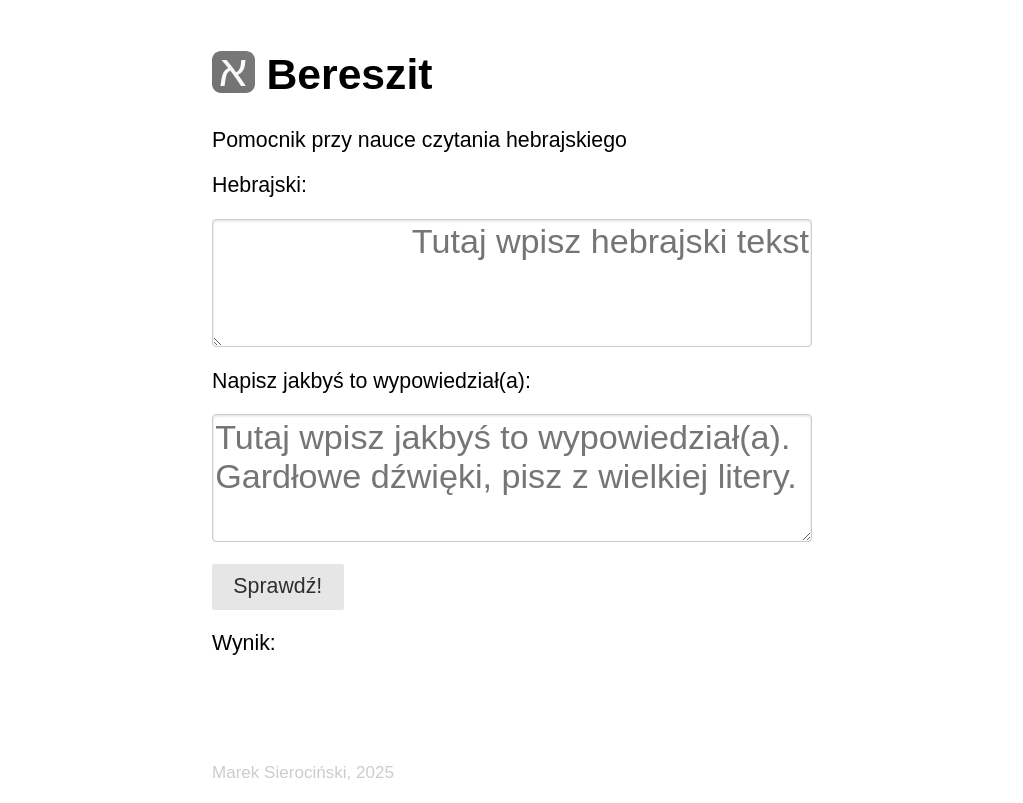
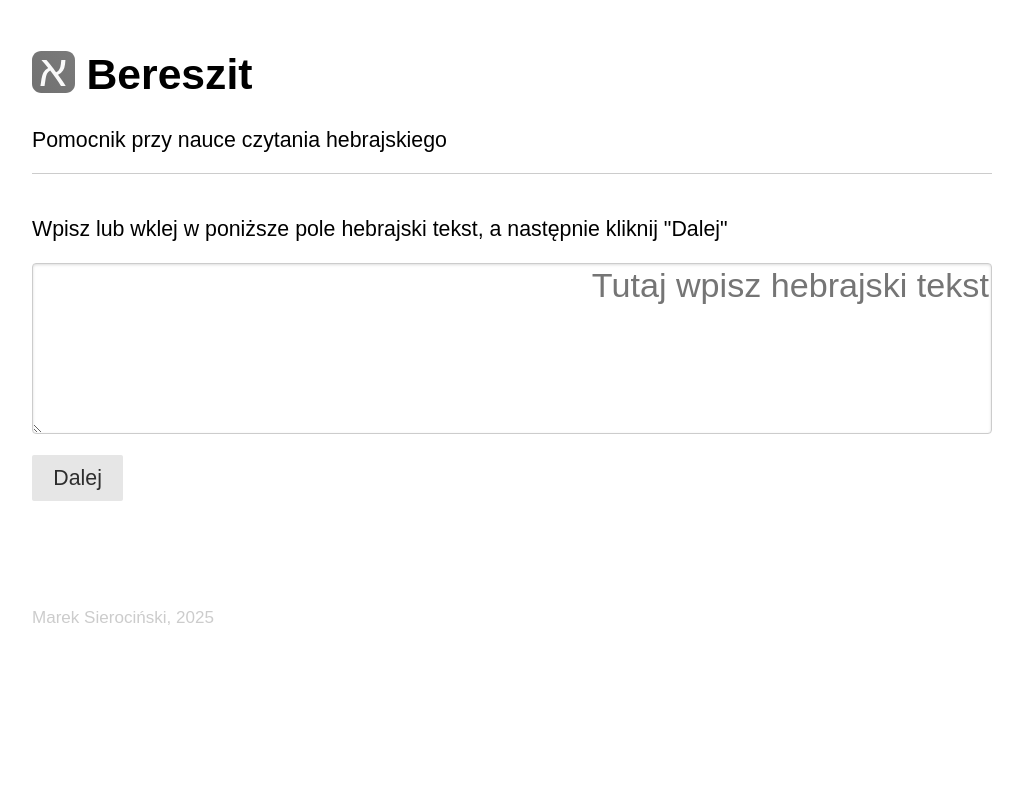
Before and after one commit to abybylijedno/bereszit, a Vue app: page / in a window 1280 px wide. Shown: the whole page, without its empty margins (128-1151 px from the left). Built offline with nearby package versions, Linux system fonts and the light colour scheme; what tslog would draw is missing.

Commit message:
Zmiana UI: 2 kroki + tabelka

```diff
--- a/src/App.vue
+++ b/src/App.vue
@@ -1,25 +1,19 @@
 <script setup lang="ts">
-import { ref, reactive } from 'vue'
-import { convert } from './lib/converter'
-import { diffWords } from 'diff'
+import { ref } from 'vue'
+import EnterHebrewTextView from './views/EnterHebrewTextView.vue'
+import CheckKnowledgeView from './views/CheckKnowledgeView.vue'
 
+enum Step {
+  EnterHebrew = 'enterHebrew',
+  CheckKnowledge = 'checkKnowledge',
+}
+
+const currentStep = ref<Step>(Step.EnterHebrew)
 const hebrewText = ref('')
-const userPronunciation = ref('')
 
-const diffedText = reactive<Array<{ value: string; added?: boolean; removed?: boolean }>>([])
-const diffedResult = ref('')
-
-function check() {
-  const appPronunciation = convert(hebrewText.value)
-  const diffs = diffWords(userPronunciation.value, appPronunciation)
-  diffedText.splice(0, diffedText.length, ...diffs)
-
-  // @ts-expect-error TS2532
-  if (diffs.length === 1 && !diffs[0].added && !diffs[0].removed) {
-    diffedResult.value = 'Wszystko dobrze! Brawo! 🤓'
-  } else {
-    diffedResult.value = ''
-  }
+function handleNext(inputHebrewText: string) {
+  hebrewText.value = inputHebrewText
+  currentStep.value = Step.CheckKnowledge
 }
 </script>
 
@@ -32,40 +26,13 @@ function check() {
       <p>Pomocnik przy nauce czytania hebrajskiego</p>
     </header>
 
-    <section class="pure-form">
-      <p>Hebrajski:</p>
-      <textarea
-        class="pure-input-1"
-        v-model="hebrewText"
-        placeholder="Tutaj wpisz hebrajski tekst"
-        style="direction: rtl"
+    <div id="content">
+      <EnterHebrewTextView v-if="currentStep === Step.EnterHebrew" @next="handleNext" />
+      <CheckKnowledgeView
+        v-else-if="currentStep === Step.CheckKnowledge"
+        :hebrewText="hebrewText"
+        @reset="currentStep = Step.EnterHebrew"
       />
-
-      <p>Napisz jakbyś to wypowiedział(a):</p>
-      <textarea
-        class="pure-input-1"
-        v-model="userPronunciation"
-        placeholder="Tutaj wpisz jakbyś to wypowiedział(a). Gardłowe dźwięki, pisz z wielkiej litery."
-      />
-
-      <p>
-        <button class="pure-button" @click="check">Sprawdź!</button>
-      </p>
-    </section>
-
-    <section></section>
-
-    <p>Wynik: {{ diffedResult }}</p>
-    <div>
-      <span
-        v-for="(part, index) in diffedText"
-        :key="index"
-        :style="{
-          backgroundColor: part.added ? '#a6f3a6' : part.removed ? '#f3a6a6' : 'transparent',
-        }"
-      >
-        {{ part.value }}
-      </span>
     </div>
 
     <footer>Marek Sierociński, 2025</footer>
@@ -74,9 +41,14 @@ function check() {
 
 <style scoped>
 main {
-  max-width: 600px;
+  max-width: 960px;
   margin: auto;
   padding: 1rem;
+}
+
+header {
+  border-bottom: 1px solid #ccc;
+  margin-bottom: 2rem;
 }
 
 textarea {
@@ -85,6 +57,7 @@ textarea {
   font-size: 1.6rem;
   padding: 0.1rem;
 }
+
 footer {
   margin-top: 5rem;
   font-size: 0.8rem;
--- /dev/null
+++ b/src/lib/constants.ts
@@ -0,0 +1,4 @@
+export const FINISH_WORD = [0x0020, 0x002c, 0x002e, 0x003b, 0x007b, 0x007d, 0x05be]
+export const DAGESZ = 0x05bc
+export const SZIN_DOT = 0x05c1
+export const SIN_DOT = 0x05c2
--- a/src/lib/converter.ts
+++ b/src/lib/converter.ts
@@ -3,13 +3,9 @@ import { Logger } from 'tslog'
 import { letters, Szin, type AbstractLetter } from './letters'
 import { nikud } from './nikud'
 import { Word } from './Word'
+import { FINISH_WORD, DAGESZ, SZIN_DOT, SIN_DOT } from './constants'
 
 const log = new Logger({ name: 'converter' })
-
-const FINISH_WORD = [0x0020, 0x002c, 0x002e, 0x003b, 0x007b, 0x007d, 0x05be]
-const DAGESZ = 0x05bc
-const SZIN_DOT = 0x05c1
-const SIN_DOT = 0x05c2
 
 export const convert = (hebrewText: string): string => {
   const words: Word[] = []
--- /dev/null
+++ b/src/views/CheckKnowledgeView.vue
@@ -0,0 +1,139 @@
+<script setup lang="ts">
+/**
+ * This view requires as an input "hebrewText" prop.
+ * When it gets it, the hebrew text is split into words.
+ * Next, the table if displayed with columns as follows:
+ * - Hebrew word
+ * - Input field for user to type pronunciation
+ * - Empty div where diffed result will be shown
+ * On the bottom, there is a "Sprawdź!" button.
+ * When clicked, the app converts each Hebrew word into pronunciation,
+ * diffs it with user input, and shows the diffed result in the third column.
+ */
+
+import { reactive, watch } from 'vue'
+import { FINISH_WORD } from '@/lib/constants'
+import { convert } from '@/lib/converter'
+import { diffChars } from 'diff'
+
+const props = defineProps<{
+  hebrewText: string
+}>()
+
+const emits = defineEmits<{
+  (e: 'reset'): void
+}>()
+
+const hebrewWords = reactive<string[]>([])
+const userPronunciations = reactive<string[]>([])
+const differences = reactive<Array<Array<{ value: string; added?: boolean; removed?: boolean }>>>(
+  [],
+)
+
+// When props.hebrewText is received, split it into words
+watch(
+  () => props.hebrewText,
+  (newText) => {
+    // Split words by FINISH_WORD characters
+    const words: string[] = []
+    let currentWord = ''
+    for (const char of newText) {
+      const charCode = char.charCodeAt(0)
+      console.log('Char:', char, charCode, FINISH_WORD.includes(charCode))
+      if (FINISH_WORD.includes(charCode)) {
+        if (currentWord) {
+          words.push(currentWord)
+          currentWord = ''
+        }
+      } else {
+        currentWord += char
+      }
+    }
+    if (currentWord) {
+      words.push(currentWord)
+    }
+    hebrewWords.splice(0, hebrewWords.length, ...words)
+  },
+  { immediate: true },
+)
+
+const check = () => {
+  for (let i = 0; i < hebrewWords.length; i++) {
+    const hebrewWord = hebrewWords[i]
+    const userPronunciation = userPronunciations[i] || ''
+    const appPronunciation = hebrewWord?.trim() ? convert(hebrewWord) : ''
+
+    differences[i] = diffChars(userPronunciation, appPronunciation)
+  }
+}
+
+const reset = () => {
+  hebrewWords.splice(0, hebrewWords.length)
+  userPronunciations.splice(0, userPronunciations.length)
+  differences.splice(0, differences.length)
+  emits('reset')
+}
+
+const areNoMistakes = (wordDiffs: Array<{ value: string; added?: boolean; removed?: boolean }>) => {
+  return wordDiffs.every((part) => !part.added && !part.removed)
+}
+</script>
+
+<template>
+  <p>
+    Każdy wiersz w tabelce poniżej odpowiada jednemu hebrajskiemu wyrazowi z podanego tekstu. Wpisz
+    w polu swoją wymowę, a następnie kliknij przycisk "Sprawdź!", aby przekonać się jak Ci poszło.
+  </p>
+  <p>Gardłowe dźwięki pisz z wielkiej litery.</p>
+  <table class="pure-table pure-table-bordered">
+    <thead>
+      <tr>
+        <th>Hebrajski wyraz</th>
+        <th>Wymowa (twoja odpowiedź)</th>
+        <th>Wynik</th>
+      </tr>
+    </thead>
+    <tbody class="pure-form">
+      <tr v-for="(word, index) in hebrewWords" :key="index">
+        <td style="direction: rtl">{{ word }}</td>
+        <td>
+          <input type="text" class="pure-input" v-model="userPronunciations[index]" />
+        </td>
+        <td>
+          <span v-if="differences[index] && areNoMistakes(differences[index])">✅</span>
+          <span v-else-if="differences[index]">❌</span>
+          &nbsp;
+          <span v-for="(part, partIndex) in differences[index]" :key="partIndex">
+            <span v-if="part.added" class="char-should-be">{{ part.value }}</span>
+            <span v-else-if="part.removed" class="char-shouldnt-be">{{ part.value }}</span>
+            <span v-else>{{ part.value }}</span>
+          </span>
+        </td>
+      </tr>
+    </tbody>
+  </table>
+  <p style="margin-top: 1rem; text-align: right">
+    <button type="button" class="pure-button pure-button-primary" @click="check">Sprawdź!</button>
+    &nbsp;
+    <button type="button" class="pure-button" @click="reset">Od nowa</button>
+  </p>
+</template>
+
+<style scoped>
+tbody > tr > td:first-of-type {
+  font-size: 2rem;
+}
+
+.char-should-be,
+.char-shouldnt-be {
+  padding: 0.1rem;
+}
+
+.char-should-be {
+  background-color: #a6f3a6;
+}
+
+.char-shouldnt-be {
+  background-color: #f3a6a6;
+}
+</style>
--- /dev/null
+++ b/src/views/EnterHebrewTextView.vue
@@ -0,0 +1,42 @@
+<script setup lang="ts">
+import { ref } from 'vue'
+
+const hebrewText = ref('')
+const emit = defineEmits(['next'])
+
+function next() {
+  if (!hebrewText.value.trim()) {
+    alert('Proszę wpisać hebrajski tekst przed przejściem dalej.')
+    return
+  }
+
+  // this function emits an event to the parent component with hebrewText
+  emit('next', hebrewText.value)
+}
+</script>
+
+<template>
+  <form class="pure-form">
+    <p>Wpisz lub wklej w poniższe pole hebrajski tekst, a następnie kliknij "Dalej"</p>
+
+    <textarea
+      class="pure-input-1"
+      v-model="hebrewText"
+      placeholder="Tutaj wpisz hebrajski tekst"
+      style="direction: rtl"
+    />
+
+    <p>
+      <button type="button" class="pure-button" @click="next">Dalej</button>
+    </p>
+  </form>
+</template>
+
+<style scoped>
+textarea {
+  min-height: 8rem;
+  resize: vertical;
+  font-size: 1.6rem;
+  padding: 0.1rem;
+}
+</style>
```
